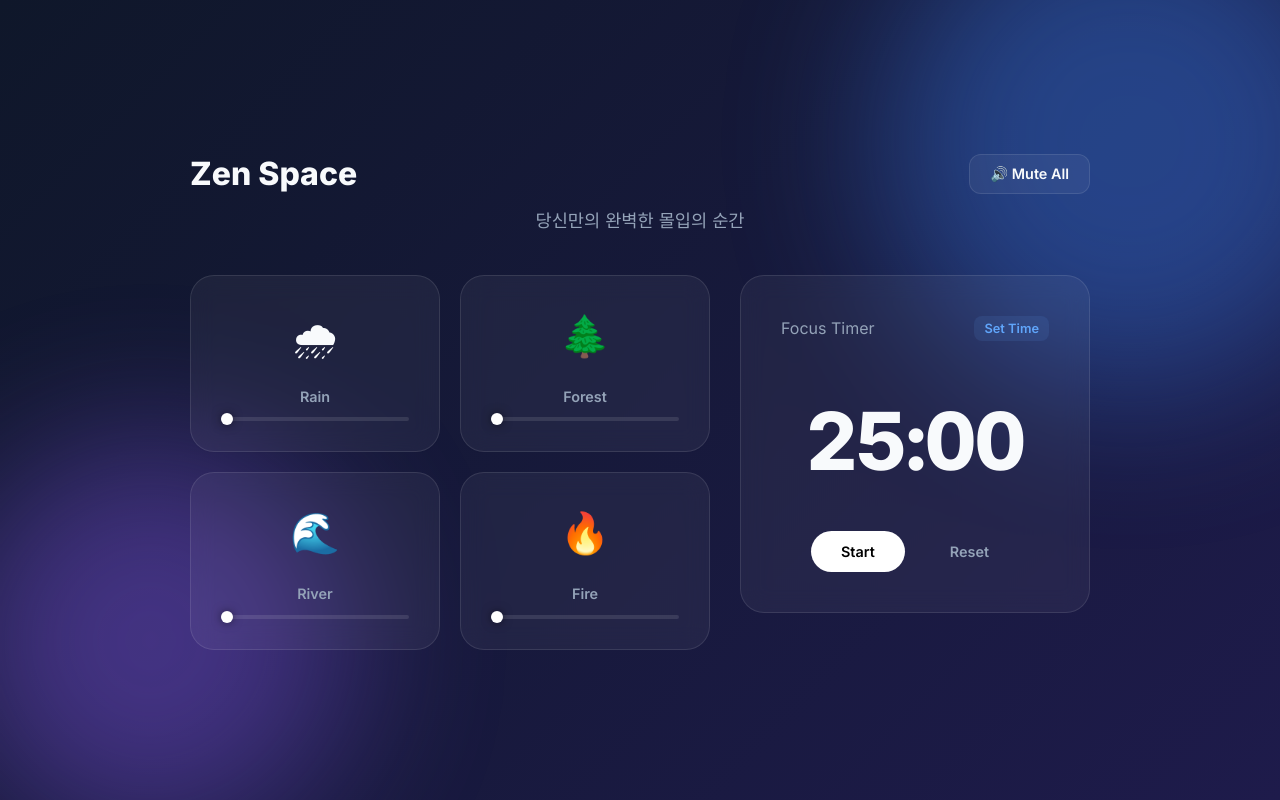
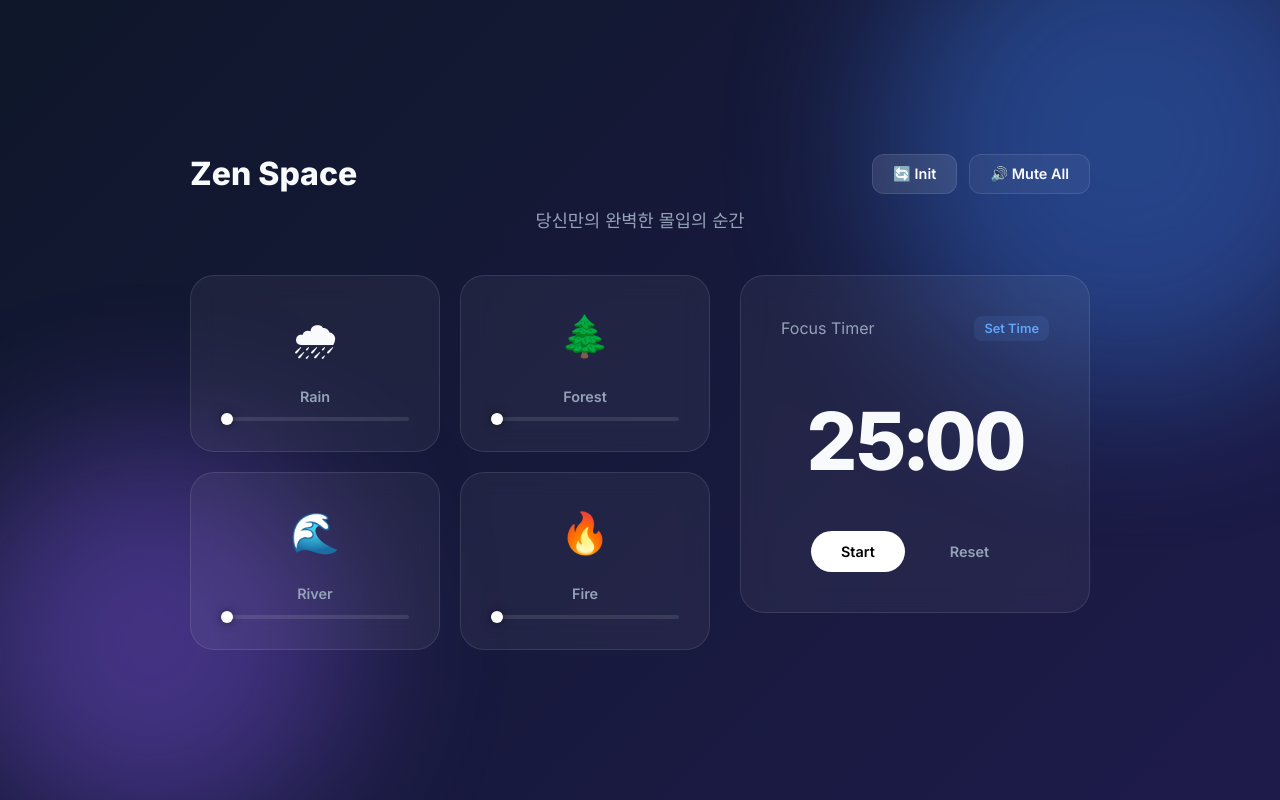
Before and after one commit to CZ-punk/gemini, a React (Vite) app: page / in a window 1280 px wide. Built offline with nearby package versions, Linux system fonts and the light colour scheme.

Commit message:
Feat: Add global audio initialization (Init) button

```diff
--- a/src/App.css
+++ b/src/App.css
@@ -71,6 +71,29 @@
   margin-bottom: 10px;
 }
 
+.header-controls {
+  display: flex;
+  gap: 12px;
+  align-items: center;
+}
+
+.init-control {
+  padding: 10px 20px;
+  background: rgba(255, 255, 255, 0.1);
+  border: 1px solid var(--glass-border);
+  border-radius: 12px;
+  font-size: 0.9rem;
+  font-weight: 600;
+  transition: all 0.3s ease;
+  color: white;
+  cursor: pointer;
+}
+
+.init-control:hover {
+  background: rgba(255, 255, 255, 0.2);
+  transform: translateY(-2px);
+}
+
 .master-control {
   padding: 10px 20px;
   background: var(--glass-bg);
--- a/src/App.tsx
+++ b/src/App.tsx
@@ -7,12 +7,18 @@ function App() {
   const [bgStyle, setBgStyle] = useState('day');
   const [isMuted, setIsMuted] = useState(false);
   const [isTimerRunning, setIsTimerRunning] = useState(false);
+  const [resetKey, setResetKey] = useState(0);
 
   useEffect(() => {
     const hour = new Date().getHours();
     if (hour >= 6 && hour < 18) setBgStyle('day');
     else setBgStyle('night');
   }, []);
+
+  const handleInit = () => {
+    setResetKey(prev => prev + 1);
+    setIsMuted(false);
+  };
 
   // jsDelivr CDN을 사용하여 MIME 타입 및 로딩 속도 최적화
   const sounds = [
@@ -33,12 +39,17 @@ function App() {
         <header className="zen-header">
           <div className="header-top">
             <h1>Zen Space</h1>
+            <div className="header-controls">
+              <button className="init-control" onClick={handleInit}>
+                🔄 Init
+              </button>
               <button
                 className={`master-control ${isMuted ? 'muted' : ''}`}
                 onClick={() => setIsMuted(!isMuted)}
               >
                 {isMuted ? '🔇 Resume All' : '🔊 Mute All'}
               </button>
+            </div>
           </div>
           <p>당신만의 완벽한 몰입의 순간</p>
         </header>
@@ -48,7 +59,7 @@ function App() {
             <div className="sound-grid">
               {sounds.map((sound, i) => (
                 <SoundTile
-                  key={i}
+                  key={`${i}-${resetKey}`}
                   icon={sound.icon}
                   label={sound.label}
                   soundUrl={sound.url}
```
Lines whose indentation alone changed are shown as unchanged.
